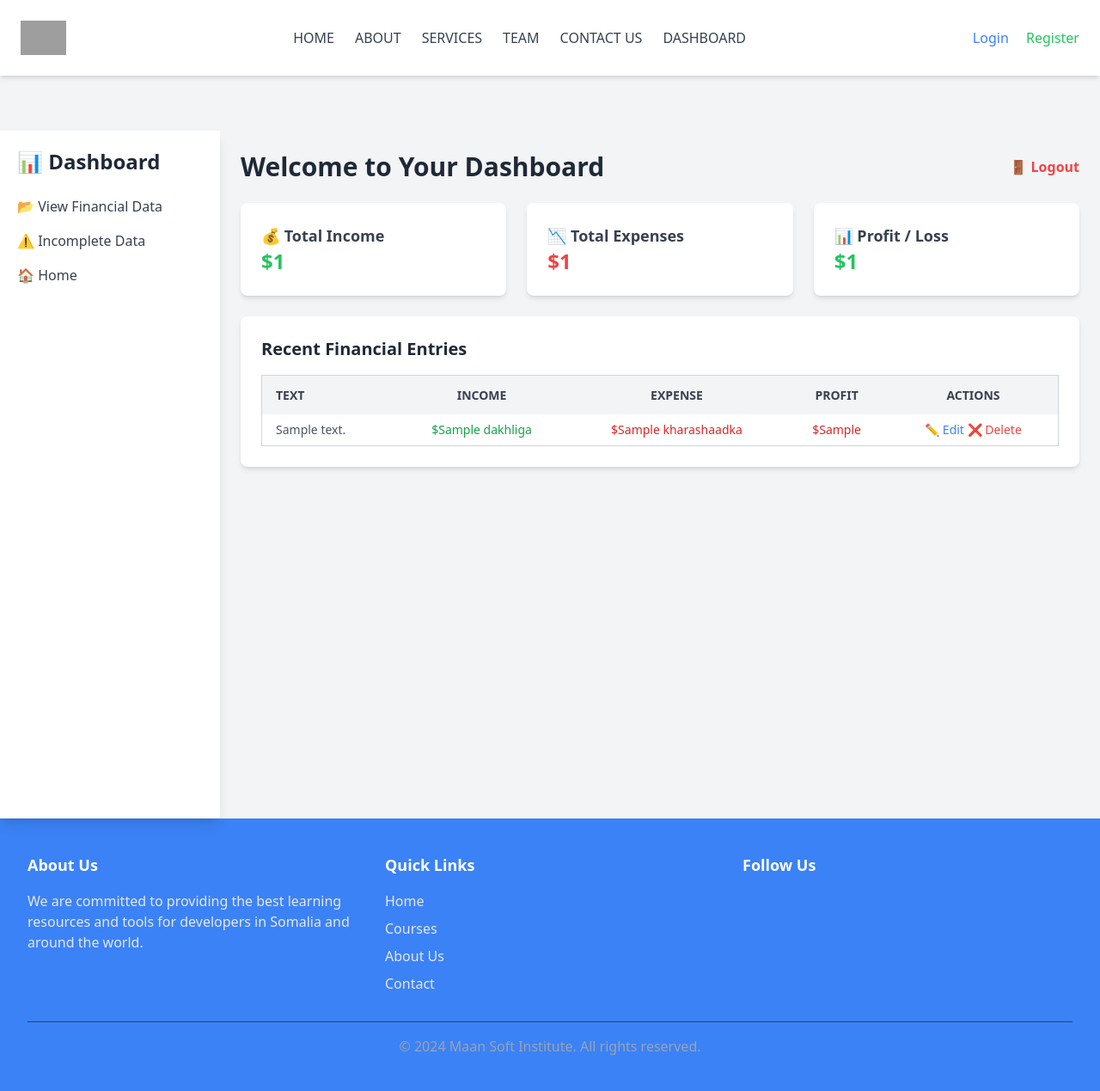
After one commit to AdnanKahiye/Final-project-2025, a Django app: template templates/finance/dashboard.html in a window 1280 px wide. The commit adds this page. Shown: the whole page at 86% size. Run offline with Django 3.2, Linux system fonts and the light colour scheme; the template is opened without the code that fills it: most values are stand-ins (such as "Sample title", 1, 10 or a date in 2020); some libraries are stand-ins or nearby versions; grey boxes are pictures that could not be loaded.

Commit message:
dashboard

```diff
--- /dev/null
+++ b/templates/finance/dashboard.html
@@ -0,0 +1,85 @@
+{% extends 'finance/base.html' %}
+{% load static %}
+
+{% block title %}Dashboard{% endblock %}
+
+{% block content %}
+<div class="flex h-screen bg-gray-100">
+    <!-- Sidebar -->
+    <div class="w-64 bg-white shadow-lg p-5">
+        <h2 class="text-2xl font-bold text-gray-800 mb-6">📊 Dashboard</h2>
+        <ul class="space-y-4">
+            <li><a href="{% url 'financial_data_list' %}" class="block text-gray-700 hover:text-blue-500">📂 View Financial Data</a></li>
+            <li><a href="{% url 'incomplete_financial_data' %}" class="block text-gray-700 hover:text-yellow-500">⚠️ Incomplete Data</a></li>
+            <li><a href="{% url 'home' %}" class="block text-gray-700 hover:text-green-500">🏠 Home</a></li>
+        </ul>
+    </div>
+
+    <!-- Main Content -->
+    <div class="flex-1 p-6">
+        <!-- Top Header -->
+        <div class="flex justify-between items-center mb-6">
+            <h1 class="text-3xl font-bold text-gray-800">Welcome to Your Dashboard</h1>
+            <a href="{% url 'logout' %}" class="text-red-500 hover:text-red-700 font-semibold">🚪 Logout</a>
+        </div>
+
+        <!-- Summary Cards -->
+        <div class="grid grid-cols-1 md:grid-cols-3 gap-6 mb-6">
+            <div class="bg-white p-6 rounded-lg shadow-md">
+                <h2 class="text-lg font-semibold text-gray-700">💰 Total Income</h2>
+                <p class="text-2xl font-bold text-green-500">${{ total_income }}</p>
+            </div>
+            <div class="bg-white p-6 rounded-lg shadow-md">
+                <h2 class="text-lg font-semibold text-gray-700">📉 Total Expenses</h2>
+                <p class="text-2xl font-bold text-red-500">${{ total_expense }}</p>
+            </div>
+            <div class="bg-white p-6 rounded-lg shadow-md">
+                <h2 class="text-lg font-semibold text-gray-700">📊 Profit / Loss</h2>
+                <p class="text-2xl font-bold {% if total_profit >= 0 %}text-green-500{% else %}text-red-500{% endif %}">
+                    ${{ total_profit }}
+                </p>
+            </div>
+        </div>
+
+        <!-- Financial Data Table -->
+        <div class="bg-white p-6 rounded-lg shadow-md">
+            <h2 class="text-xl font-bold text-gray-800 mb-4">Recent Financial Entries</h2>
+            <div class="overflow-x-auto">
+                <table class="min-w-full border border-gray-300 rounded-lg">
+                    <thead class="bg-gray-100">
+                        <tr class="text-gray-700 uppercase text-sm leading-normal">
+                            <th class="py-3 px-4 text-left">Text</th>
+                            <th class="py-3 px-4 text-center">Income</th>
+                            <th class="py-3 px-4 text-center">Expense</th>
+                            <th class="py-3 px-4 text-center">Profit</th>
+                            <th class="py-3 px-4 text-center">Actions</th>
+                        </tr>
+                    </thead>
+                    <tbody class="text-gray-600 text-sm">
+                        {% for data in recent_financial_data %}
+                        <tr class="border-b border-gray-300 hover:bg-gray-50 transition">
+                            <td class="py-2 px-4 text-left truncate" title="{{ data.text_input }}">
+                                {{ data.text_input|truncatewords:5 }}
+                            </td>
+                            <td class="py-2 px-4 text-center text-green-600">${{ data.dakhliga }}</td>
+                            <td class="py-2 px-4 text-center text-red-600">${{ data.kharashaadka }}</td>
+                            <td class="py-2 px-4 text-center {% if data.faa_iido >= 0 %}text-green-600{% else %}text-red-600{% endif %}">
+                                ${{ data.faa_iido }}
+                            </td>
+                            <td class="py-2 px-4 text-center">
+                                <a href="{% url 'edit_financial_data' data.id %}" class="text-blue-500 hover:text-blue-700">✏️ Edit</a>
+                                <a href="{% url 'delete_financial_data' data.id %}" onclick="return confirm('Are you sure?');" class="text-red-500 hover:text-red-700">❌ Delete</a>
+                            </td>
+                        </tr>
+                        {% empty %}
+                        <tr>
+                            <td colspan="5" class="py-3 text-center text-gray-500">No financial data available.</td>
+                        </tr>
+                        {% endfor %}
+                    </tbody>
+                </table>
+            </div>
+        </div>
+    </div>
+</div>
+{% endblock %}
--- a/templates/finance/navbar.html
+++ b/templates/finance/navbar.html
@@ -10,7 +10,7 @@
         <a href="#" class="text-gray-700 hover:text-blue-500">SERVICES</a>
         <a href="#" class="text-gray-700 hover:text-blue-500">TEAM</a>
         <a href="{% url 'contact' %}" class="text-gray-700 hover:text-blue-500">CONTACT US</a>
-        <a href="#" class="text-gray-700 hover:text-blue-500">DASHBOARD</a>
+        <a href="{% url 'dashboard' %}" class="text-gray-700 hover:text-blue-500">DASHBOARD</a>
 
     </div>
     <div>
--- a/urls.py
+++ b/urls.py
@@ -1,6 +1,6 @@
 from django.urls import path
 from django.contrib.auth import views as auth_views
-from .views import home, incomplete_financial_data, edit_financial_data ,financial_data_list ,about ,contact
+from .views import home, incomplete_financial_data, edit_financial_data ,financial_data_list ,about ,contact ,delete_financial_data ,dashboard
 
 from . import views
 
@@ -14,6 +14,9 @@ urlpatterns = [
       path('login/', auth_views.LoginView.as_view(template_name='finance/login.html'), name='login'),
     path('register/', views.register, name='register'),
     path('logout/', auth_views.LogoutView.as_view(next_page='login'), name='logout'),
+    path('delete-financial-data/<int:pk>/', delete_financial_data, name='delete_financial_data'),
+    path('dashboard/', dashboard, name='dashboard'),
+
 
 
 ]
```
Also changed, not shown: templates/finance/edit_financial_data.html (+18 -8 lines), templates/finance/financial_data_list.html (+8 -7 lines), templates/finance/incomplete_financial_data.html (+45 -14 lines), views.py (+69 -2 lines).
